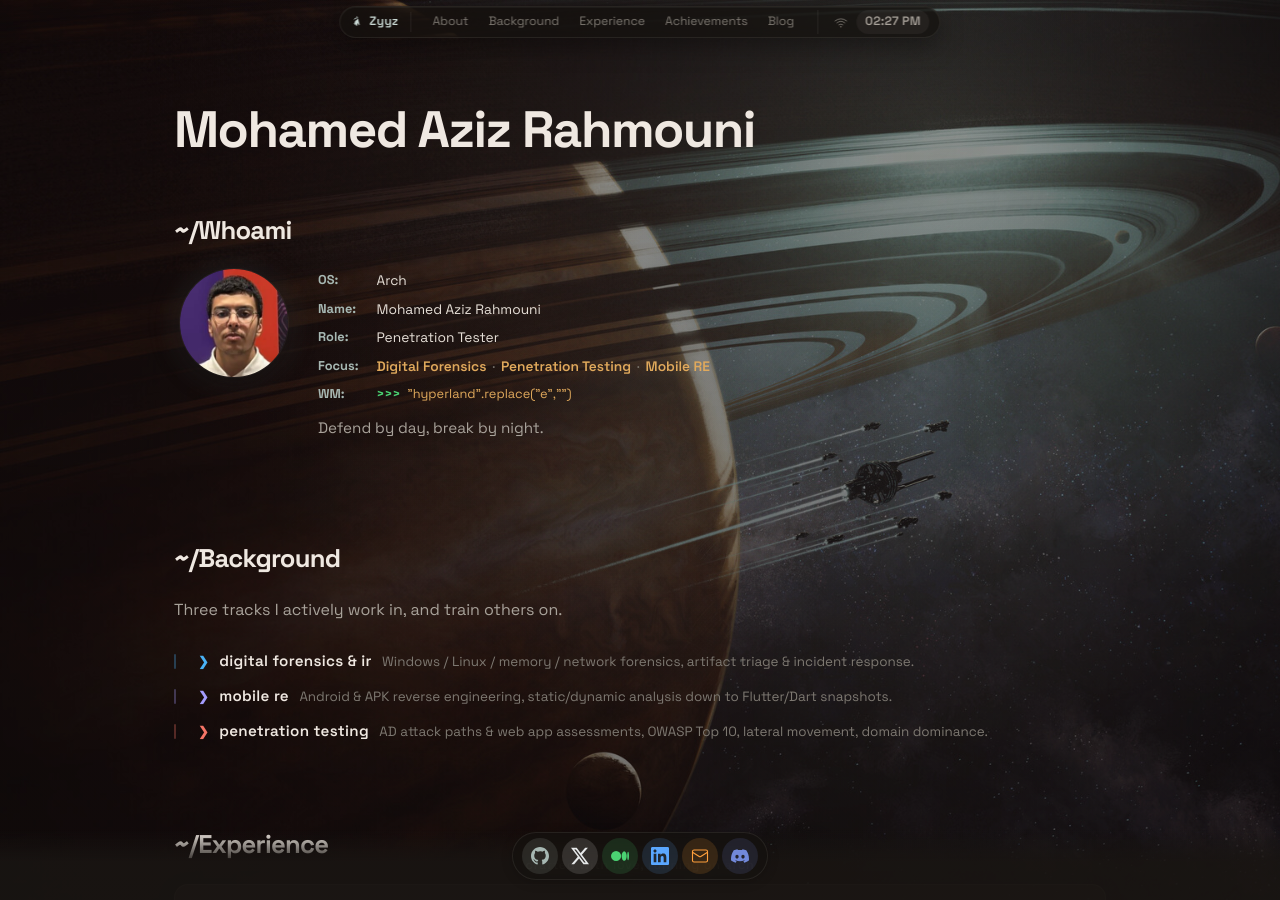
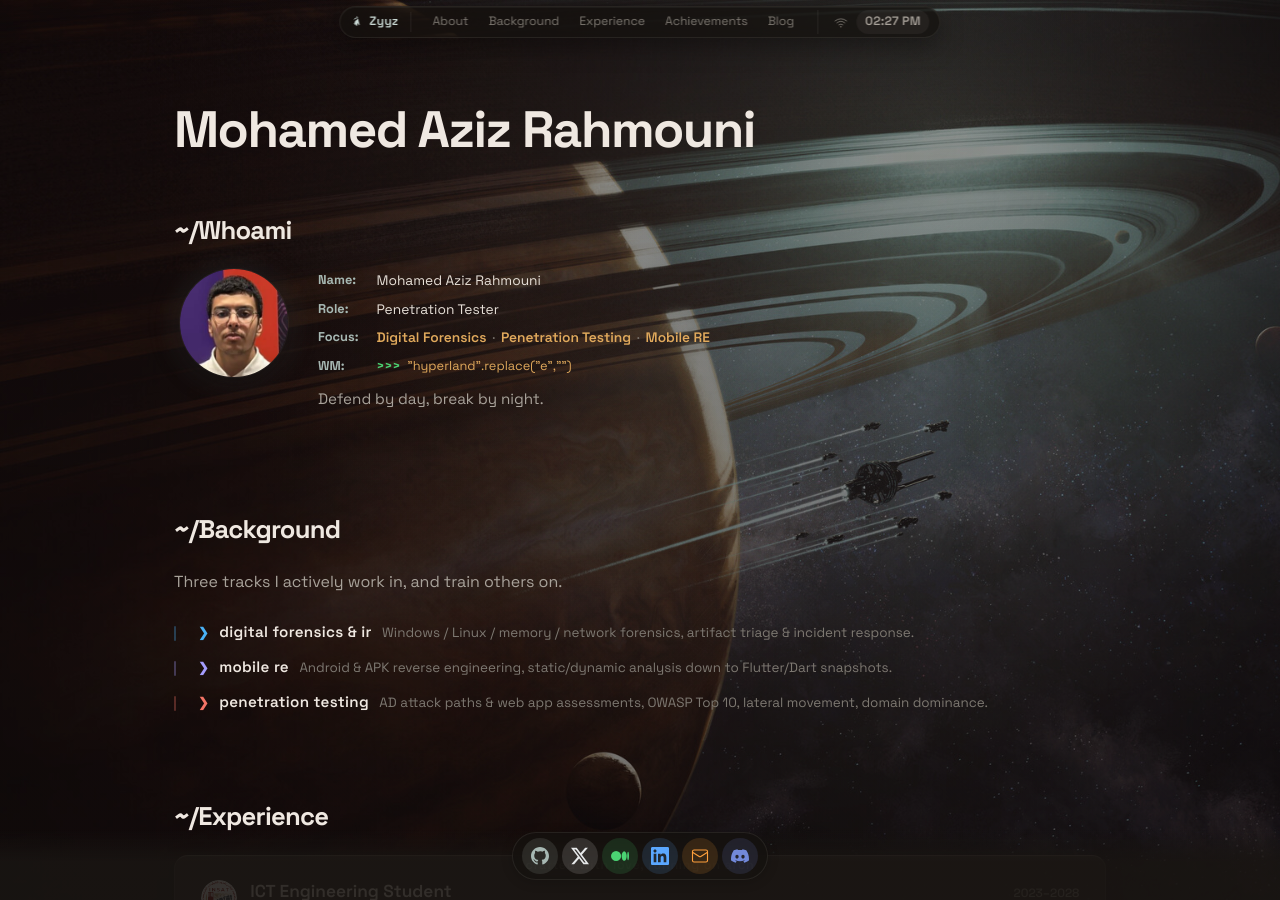
Before and after one commit to 0xZyyz/0xZyyz.github.io, a Jekyll site: the page built from index.html, in a window 1280 px wide and 900 px high. Built offline with Jekyll 4.4.1, drawn with Linux system fonts in a browser that asks for light colours.

Commit message:
Remove OS:Arch field from whoami section

```diff
--- a/index.html
+++ b/index.html
@@ -16,7 +16,6 @@ image: /assets/icons/og.png
       </div>
       <div class="neofetch-info">
         <dl class="nf-fields">
-          <dt>OS</dt><dd>Arch</dd>
           <dt>Name</dt><dd>Mohamed Aziz Rahmouni</dd>
           <dt>Role</dt><dd>Penetration Tester</dd>
           <dt>Focus</dt><dd><span class="nf-tag">Digital Forensics</span><span class="nf-tag">Penetration Testing</span><span class="nf-tag">Mobile RE</span></dd>
```
